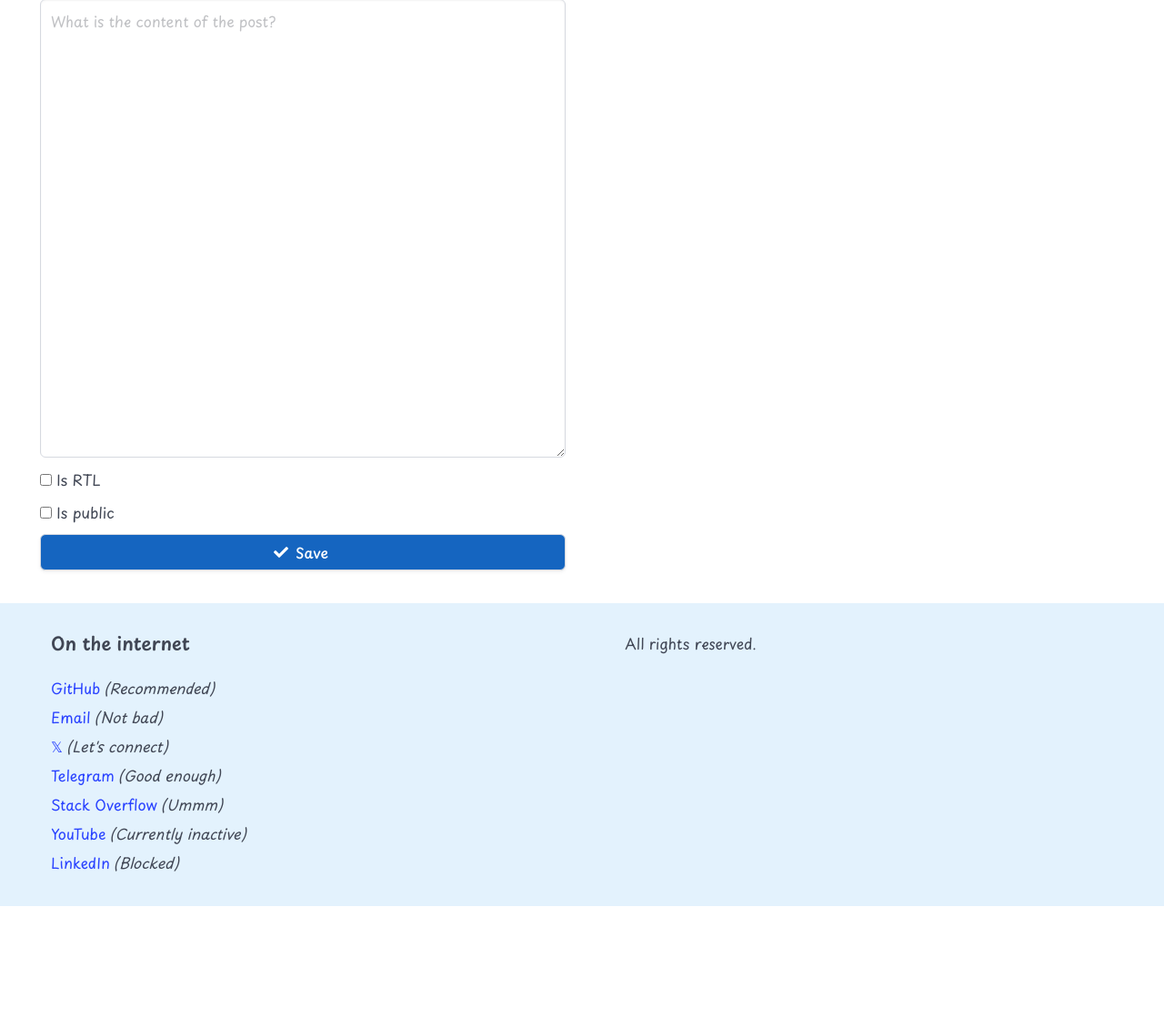
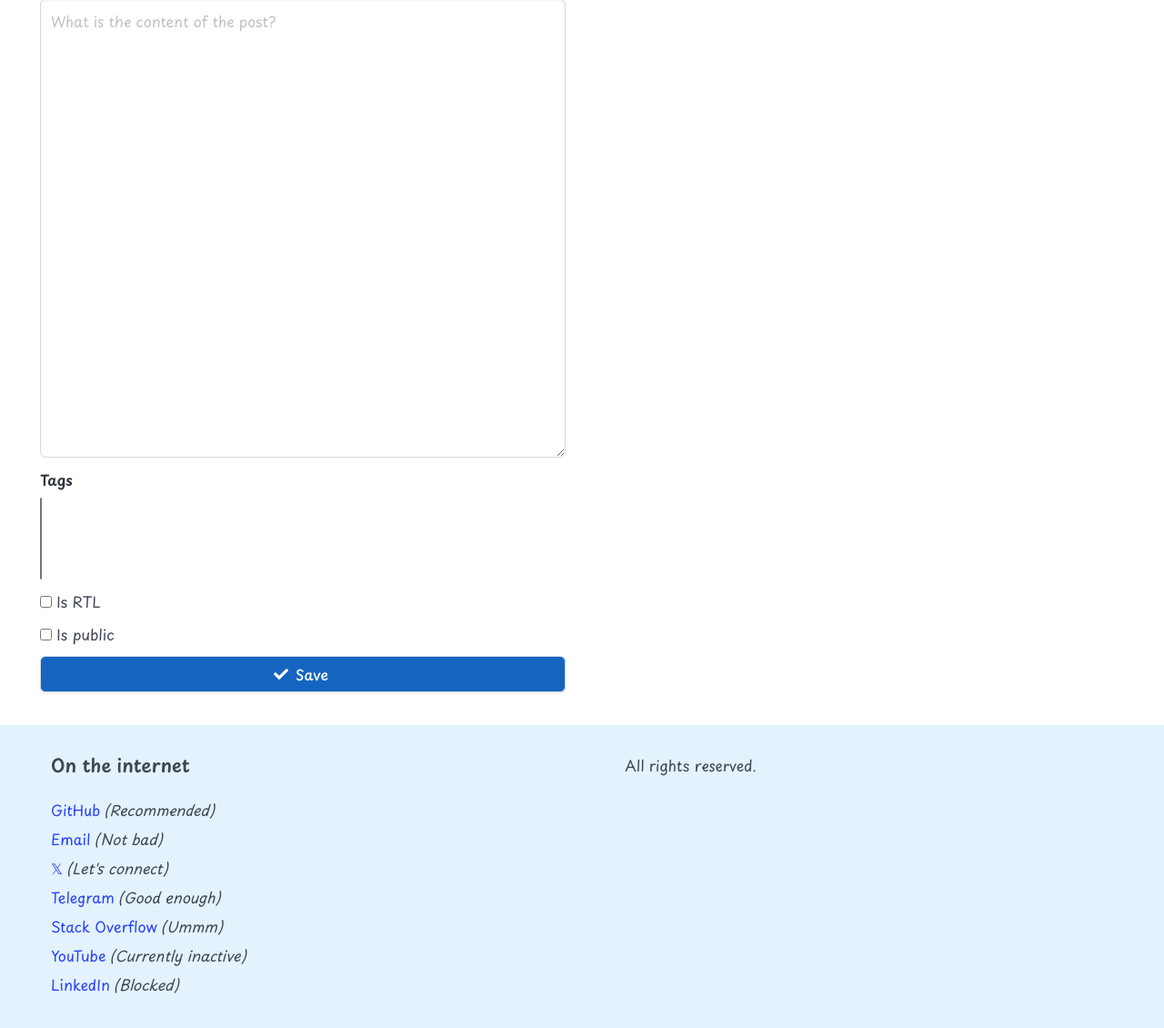
Before and after one commit to sheikhartin/daftar, a Django app: template portfolio/templates/edit_post.html in a window 1280 px wide. Shown: the part 393-1523 px from the top of the page at 91% size. Before the commit the page ends 1389 px from the top, so only its background shows below. Run offline with Django 5.2, Linux system fonts and the light colour scheme; the template is opened without the code that fills it, so the values that code supplies are empty; parts of the project's set-up code (start-up, migrations or seed data) failed here and were passed over.

Commit message:
Ability to manipulate post tags

```diff
--- a/portfolio/templates/edit_post.html
+++ b/portfolio/templates/edit_post.html
@@ -59,6 +59,18 @@
               placeholder="What is the content of the post?"
               rows="20"
             >{{ post.content }}</textarea>
+          </div>
+        </div>
+        <div class="field">
+          <label class="label">Tags</label>
+          <div class="control">
+            <select multiple name="tags" id="tags">
+              {% for tag in all_tags %}
+              <option value="{{ tag.id }}" {% if tag in post.tags.all %}selected{% endif %}>
+                {{ tag.name }}
+              </option>
+              {% endfor %}
+            </select>
           </div>
         </div>
         <div class="field">
--- a/portfolio/views.py
+++ b/portfolio/views.py
@@ -8,7 +8,7 @@ from django.views import View
 from django.db.models import Count, Q
 from django.core.paginator import Paginator
 
-from portfolio.models import Post, Comment
+from portfolio.models import Tag, Post, Comment
 
 
 def superuser_required(
@@ -150,6 +150,7 @@ class EditPost(View):
             "edit_post.html",
             {
                 "post": get_object_or_404(Post, slug=kwargs.get("post_slug")),
+                "all_tags": Tag.objects.all(),
             },
         )
 
@@ -162,6 +163,9 @@ class EditPost(View):
         post.content = request.POST.get("content").strip()
         post.is_rtl = "is_rtl" in request.POST
         post.is_public = "is_public" in request.POST
+        post.tags.clear()
+        for tag_id in request.POST.getlist("tags"):
+            post.tags.add(Tag.objects.get(id=tag_id))
         post.save()
         return redirect("edit_post", post_slug=post.slug)
 
```
